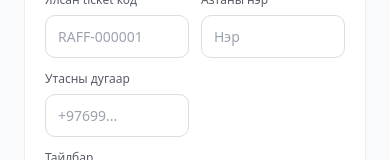
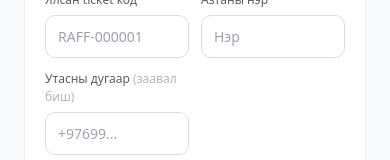
Before and after one commit to Boldmaa4421/raffle-app, a Next.js app: page /admin/winners in a window 390 px wide. Both pictures are taken after a click on the button "+ Азтан нэмэх". Shown: the part 291-451 px from the top of the page. Built offline with nearby package versions, Linux system fonts and the light colour scheme; no server answers; the database is empty.

Commit message:
fix: phone field is optional in winner form - send null when empty

```diff
--- a/src/app/admin/winners/WinnersClient.tsx
+++ b/src/app/admin/winners/WinnersClient.tsx
@@ -101,7 +101,7 @@ export default function WinnersClient({
       const res = await fetch(`/api/admin/raffles/${raffleId}/winner`, {
         method: "POST",
         headers: { "Content-Type": "application/json" },
-        body: JSON.stringify({ code: code.trim(), displayName, phone, bio, imageUrl, facebookLiveUrl, publish }),
+        body: JSON.stringify({ code: code.trim(), displayName, phone: phone.trim() || null, bio, imageUrl, facebookLiveUrl, publish }),
       });
       const data = await res.json();
       if (!res.ok) throw new Error(data?.error || "Алдаа");
@@ -192,7 +192,7 @@ export default function WinnersClient({
             </div>
 
             <div>
-              <label style={lbl}>Утасны дугаар</label>
+              <label style={lbl}>Утасны дугаар <span style={{ opacity: 0.45 }}>(заавал биш)</span></label>
               <input
                 value={phone}
                 onChange={(e) => setPhone(e.target.value)}
```
